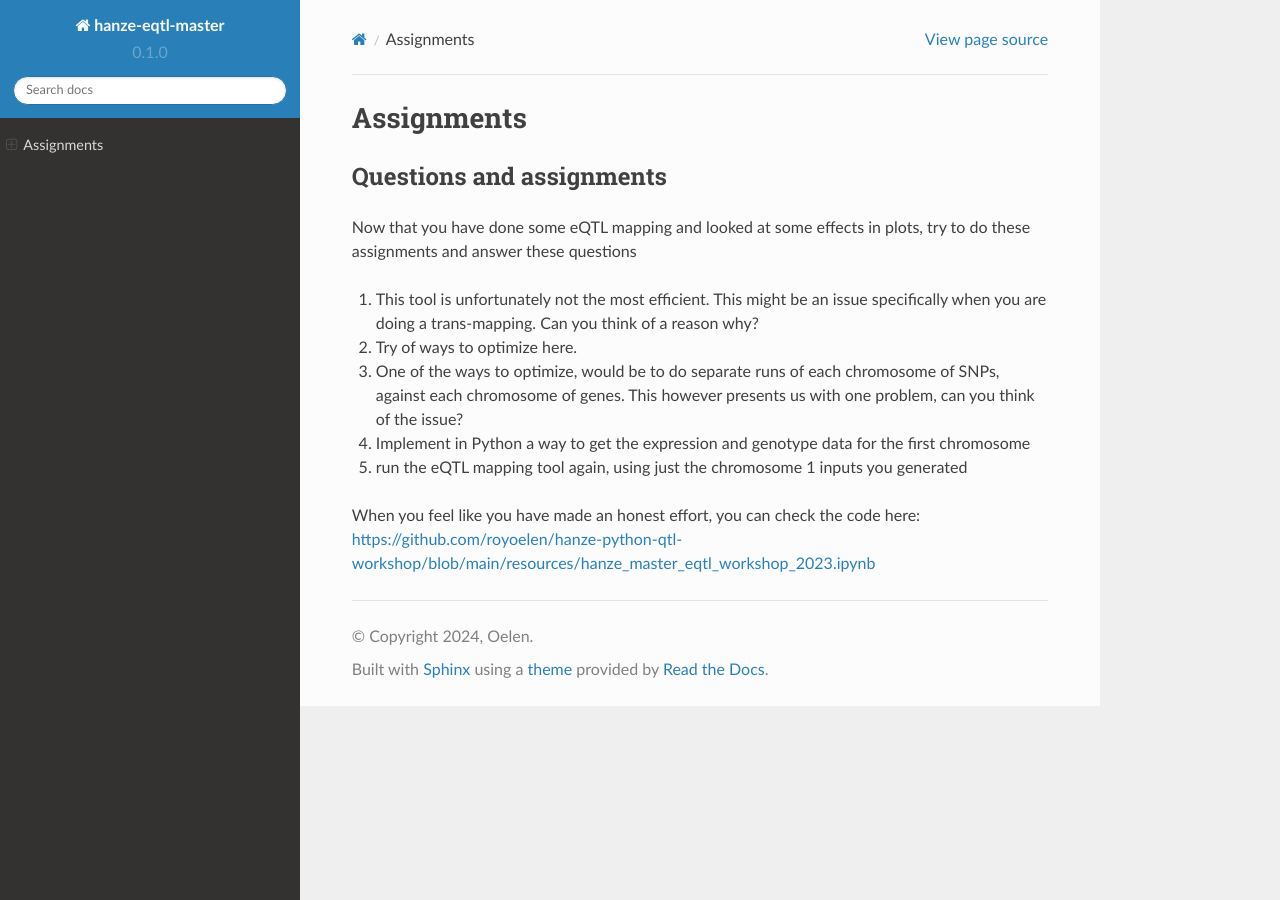
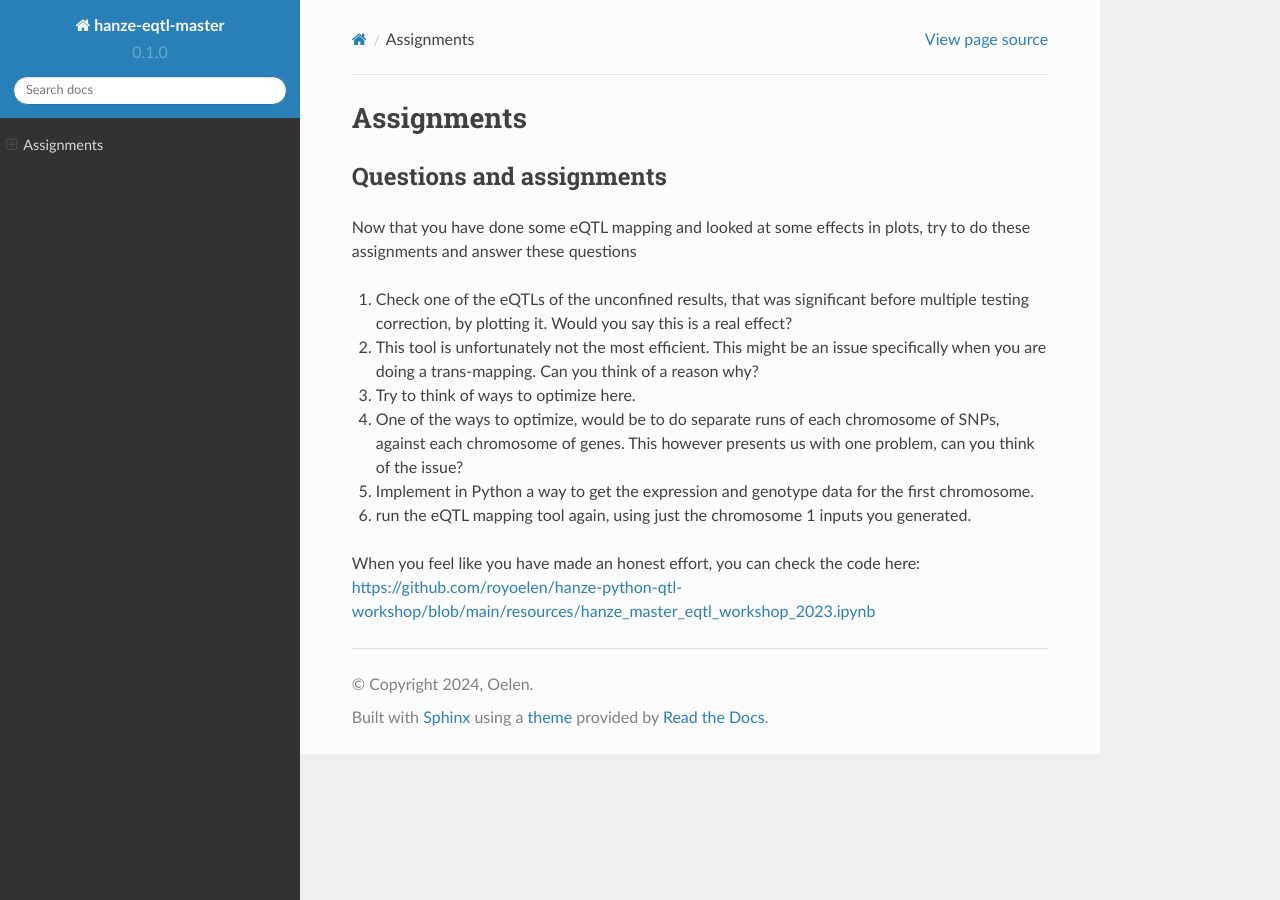
Before and after one commit to royoelen/hanze-python-qtl-workshop, a Sphinx documentation site: the page built from docs/source/assignments.rst, in a window 1280 px wide. Built offline with Sphinx 7.4.7 and the Read the Docs theme 2.0.0, drawn with Linux system fonts in a browser that asks for light colours.

Commit message:
- extra question

```diff
--- a/docs/source/assignments.rst
+++ b/docs/source/assignments.rst
@@ -8,15 +8,17 @@ Questions and assignments
 
 Now that you have done some eQTL mapping and looked at some effects in plots, try to do these assignments and answer these questions
 
-1. This tool is unfortunately not the most efficient. This might be an issue specifically when you are doing a trans-mapping. Can you think of a reason why?
+1.  Check one of the eQTLs of the unconfined results, that was significant before multiple testing correction, by plotting it. Would you say this is a real effect?
 
-2.	Try of ways to optimize here.
+2.  This tool is unfortunately not the most efficient. This might be an issue specifically when you are doing a trans-mapping. Can you think of a reason why?
 
-3.	One of the ways to optimize, would be to do separate runs of each chromosome of SNPs, against each chromosome of genes. This however presents us with one problem, can you think of the issue?
+3.	Try to think of ways to optimize here.
 
-4.	Implement in Python a way to get the expression and genotype data for the first chromosome
+4.	One of the ways to optimize, would be to do separate runs of each chromosome of SNPs, against each chromosome of genes. This however presents us with one problem, can you think of the issue?
 
-5.  run the eQTL mapping tool again, using just the chromosome 1 inputs you generated
+5.	Implement in Python a way to get the expression and genotype data for the first chromosome.
+
+6.  run the eQTL mapping tool again, using just the chromosome 1 inputs you generated.
 
 
 When you feel like you have made an honest effort, you can check the code here: https://github.com/royoelen/hanze-python-qtl-workshop/blob/main/resources/hanze_master_eqtl_workshop_2023.ipynb
```
